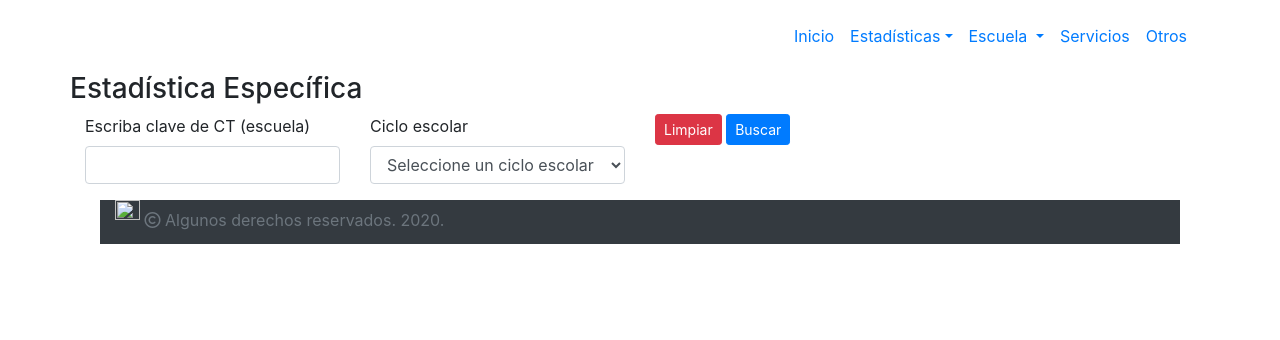
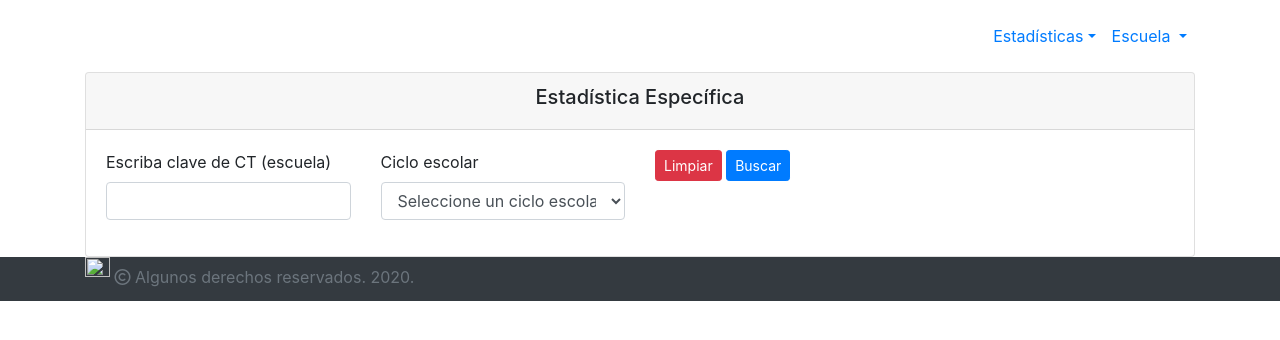
Before and after one commit to uziel1111/abc-diario, a PHP site: the page made by application/views/Estadistica/estadistica_especifica.php in a window 1280 px wide. Shown: the top 340 px of the page. Run offline with PHP 8.4, Linux system fonts and the light colour scheme; the template is opened without the code that fills it, so the values that code supplies are empty; some libraries are stand-ins or nearby versions.

Commit message:
nuevos ajustes

```diff
--- a/application/views/Estadistica/estadistica_especifica.php
+++ b/application/views/Estadistica/estadistica_especifica.php
@@ -1,10 +1,10 @@
+<main role="main">
     <div class="container">
-    <!-- Buscador Inicio-->
-    <div class="row">
-        <center>
-            <h3>Estadística Específica</h3>
-        </center>
+        <div class="card ">
+            <div class="card-header">
+                <h5 align="center">Estadística Específica</h5>
             </div>
+            <div class="card-body">
                 <div class="row">
                     <div class="col-3">
                         <div class="form-group">
@@ -28,9 +28,6 @@
                         <button type="button" id="buscar_filtros" class="btn btn-primary btn-sm">Buscar</button>
                     </div>
                 </div>
-
-    <!-- Buscador fin-->
-
                 <!-- datos de la escuela inicio-->
                 <div id="datos_escuela"></div>
                 <!-- datos de la escuela fin-->
@@ -45,12 +42,18 @@
                     <div class='col-sm-4'>
                     <div id='dv_info_graf_Retencion'></div>
                     </div>
-	<div>
+                </div>
+                <!-- grafica escuela fin -->
+            </div>
+        </div>
+    </div>
+</main>
+<!-- <div class="container">
 
 
-    <!-- grafica escuela fin -->
 
-</div>
+
+</div> -->
 <script src="<?= base_url('assets/js/utilerias/progressbar.min.js');?>"></script>
 <script src="<?= base_url('assets/highcharts5.0.3/highcharts.js'); ?>"></script>
 <!--Problemas con esta versión <script src="https://code.highcharts.com/highcharts.js"></script>-->
--- a/application/views/templates/header.php
+++ b/application/views/templates/header.php
@@ -41,9 +41,6 @@
       <span class="navbar-text">
         <div class="collapse navbar-collapse" id="navbarSupportedContent">
           <ul class="navbar-nav mr-auto">
-            <li class="nav-item active">
-              <a class="nav-link" href="<?= base_url(); ?>">Inicio</a>
-            </li>
             <li class="nav-item dropdown">
               <a class="nav-link dropdown-toggle" href="#" id="DropEstadisticas" role="button" data-toggle="dropdown" aria-haspopup="true" aria-expanded="false">Estadísticas</a>
               <div class="dropdown-menu" aria-labelledby="DropEstadisticas">
@@ -60,14 +57,7 @@
               <div class="dropdown-menu" aria-labelledby="navbarDropdown">
                 <a class="dropdown-item" href="<?= base_url('Info_escuela/busqueda_general'); ?>">Localiza tu escuela</a>
                 <a class="dropdown-item" href="<?= base_url('mapa'); ?>">Tu escuela en el mapa</a>
-                <a class="dropdown-item" href="#">¿Sabía usted que?</a>
               </div>
-            </li>
-            <li class="nav-item">
-              <a class="nav-link" href="#">Servicios</a>
-            </li>
-            <li class="nav-item">
-              <a class="nav-link" href="#">Otros</a>
             </li>
           </ul>
         </div>
```
Lines whose indentation alone changed are shown as unchanged.
